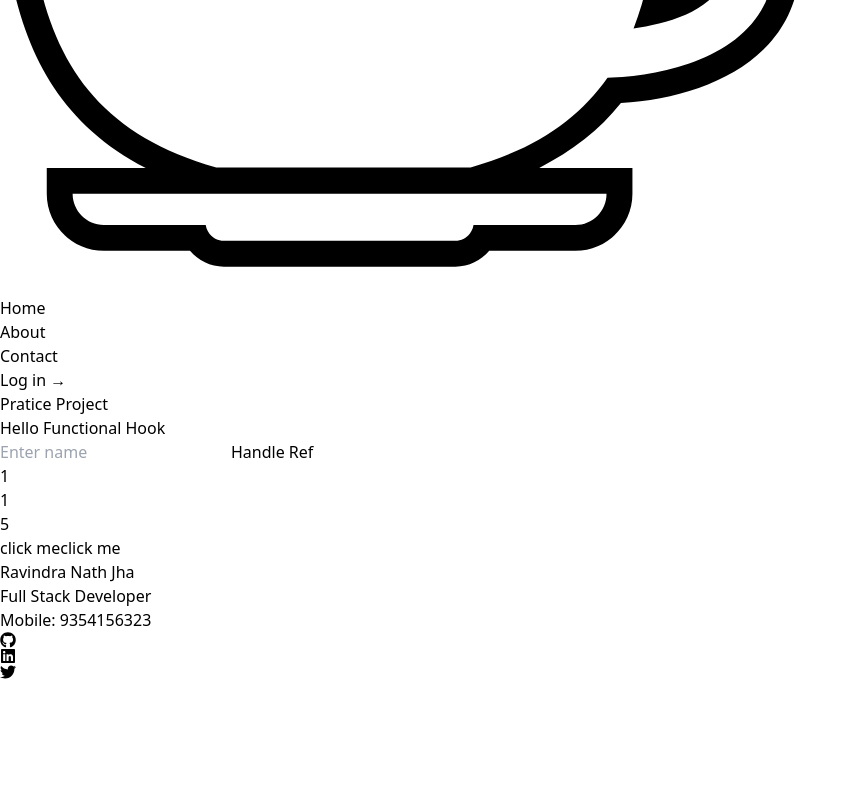
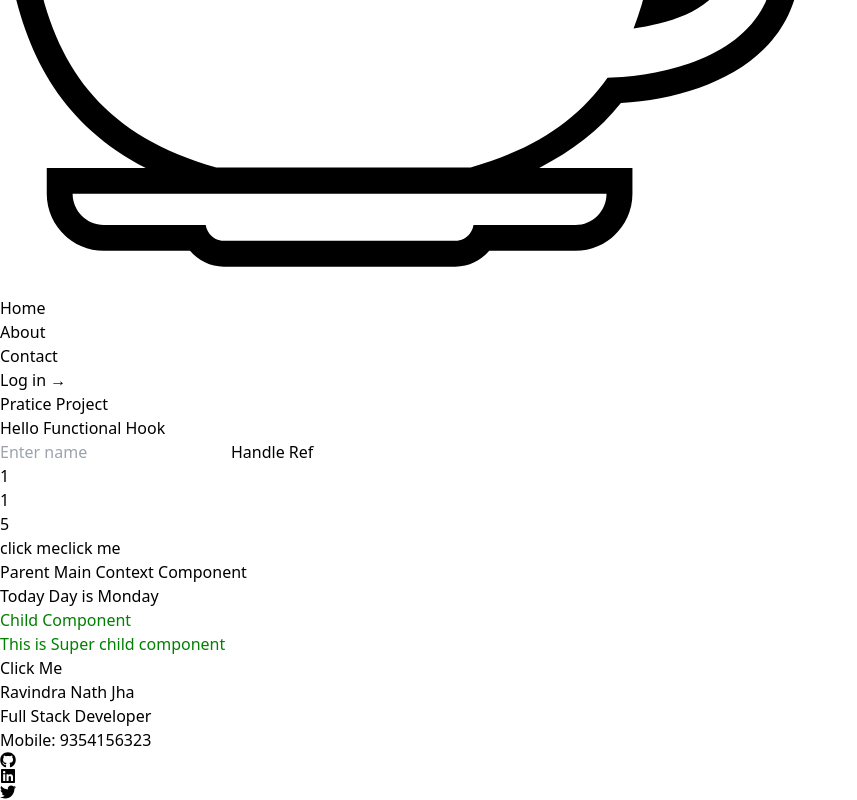
Before and after one commit to ravindrauiet/JSpiderReact, a React (Vite) app in the folder project/Pratice Project/: page /usehook in a window 1280 px wide. Shown: the part 528-1328 px from the top of the page, without its empty margins (0-857 px from the left). Before the commit the page ends 1208 px from the top, so only its background shows below. Built offline with nearby package versions, Linux system fonts and the light colour scheme.

Commit message:
Question 26 { Context API )

```diff
--- /dev/null
+++ b/project/Pratice Project/src/Components/HooksComponents/ChildContect.jsx
@@ -0,0 +1,15 @@
+import React,{useContext} from 'react'
+import { colorMall } from './MainContext'
+import SuperChildContext from './SuperChildContext';
+
+function ChildContect() {
+    const {mainColor} = useContext(colorMall);
+  return (
+    <div>
+      <h1 style={{color: mainColor}}>Child Component</h1>
+      <SuperChildContext />
+    </div>
+  )
+}
+
+export default ChildContect
--- /dev/null
+++ b/project/Pratice Project/src/Components/HooksComponents/MainContext.jsx
@@ -0,0 +1,22 @@
+import React,{createContext, useState} from 'react'
+import ChildContect from './ChildContect';
+
+export const colorMall = createContext();
+
+function MainContext() {
+    const [value,setValue] = useState("green");
+    const [day ,setDay] = useState("Monday")
+    const getDay = (item) =>{
+        setDay(item);
+    }
+  return (
+    <colorMall.Provider value={{mainColor:value , getDay:getDay}}>
+        <h1>Parent Main Context Component</h1>
+        <p>Today Day is {day}</p>
+
+        <ChildContect />
+    </colorMall.Provider>
+  )
+}
+
+export default MainContext
--- /dev/null
+++ b/project/Pratice Project/src/Components/HooksComponents/SuperChildContext.jsx
@@ -0,0 +1,16 @@
+import React,{useContext} from 'react'
+
+import { colorMall } from './MainContext'
+
+function SuperChildContext() {
+    const {mainColor,getDay} = useContext(colorMall)
+    const day = "Sunday";
+  return (
+    <div>
+      <h1  style={{color: mainColor}}>This is Super child component</h1>
+      <button className="bg-red-500 hover:bg-blue-700 text-white font-bold py-2 px-4 m-4 rounded" onClick={()=>getDay(day)}>Click Me</button>
+    </div>
+  )
+}
+
+export default SuperChildContext
--- a/project/Pratice Project/src/pages/HookPage.jsx
+++ b/project/Pratice Project/src/pages/HookPage.jsx
@@ -1,6 +1,7 @@
 import React from 'react'
 import UseRef from '../Components/HooksComponents/UseRef'
 import UseMemo from '../Components/HooksComponents/UseMemo'
+import MainContext from '../Components/HooksComponents/MainContext'
 
 function HookPage() {
   return (
@@ -10,6 +11,8 @@ function HookPage() {
       <UseRef />
 
       <UseMemo />
+
+      <MainContext />
     </div>
     </div>
   )
```
